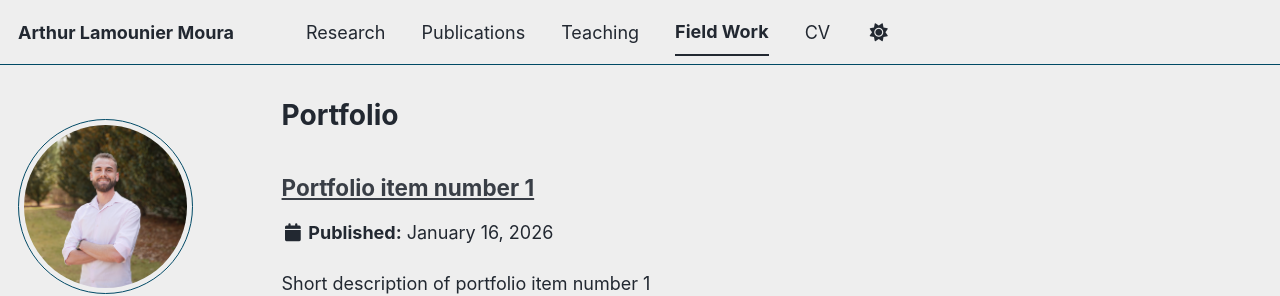
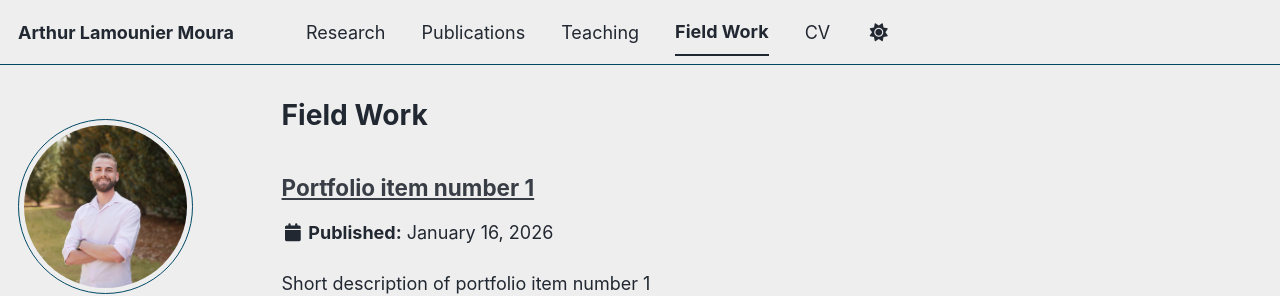
Before and after one commit to arthurlamounier/arthurlamounier.github.io, a Jekyll site: the page built from _pages/portfolio.html, in a window 1280 px wide and 1315 px high. Shown: the top 296 px of the window. Built offline with Jekyll 4.4.1, drawn with Linux system fonts in a browser that asks for light colours; some web fonts are replaced; a script bundle is joined from its source files by our own code; library files that are not in the unit come from our copies.

Commit message:
Update portfolio.html

```diff
--- a/_pages/portfolio.html
+++ b/_pages/portfolio.html
@@ -1,6 +1,6 @@
 ---
 layout: archive
-title: "Portfolio"
+title: "Field Work"
 permalink: /portfolio/
 author_profile: true
 ---
```
